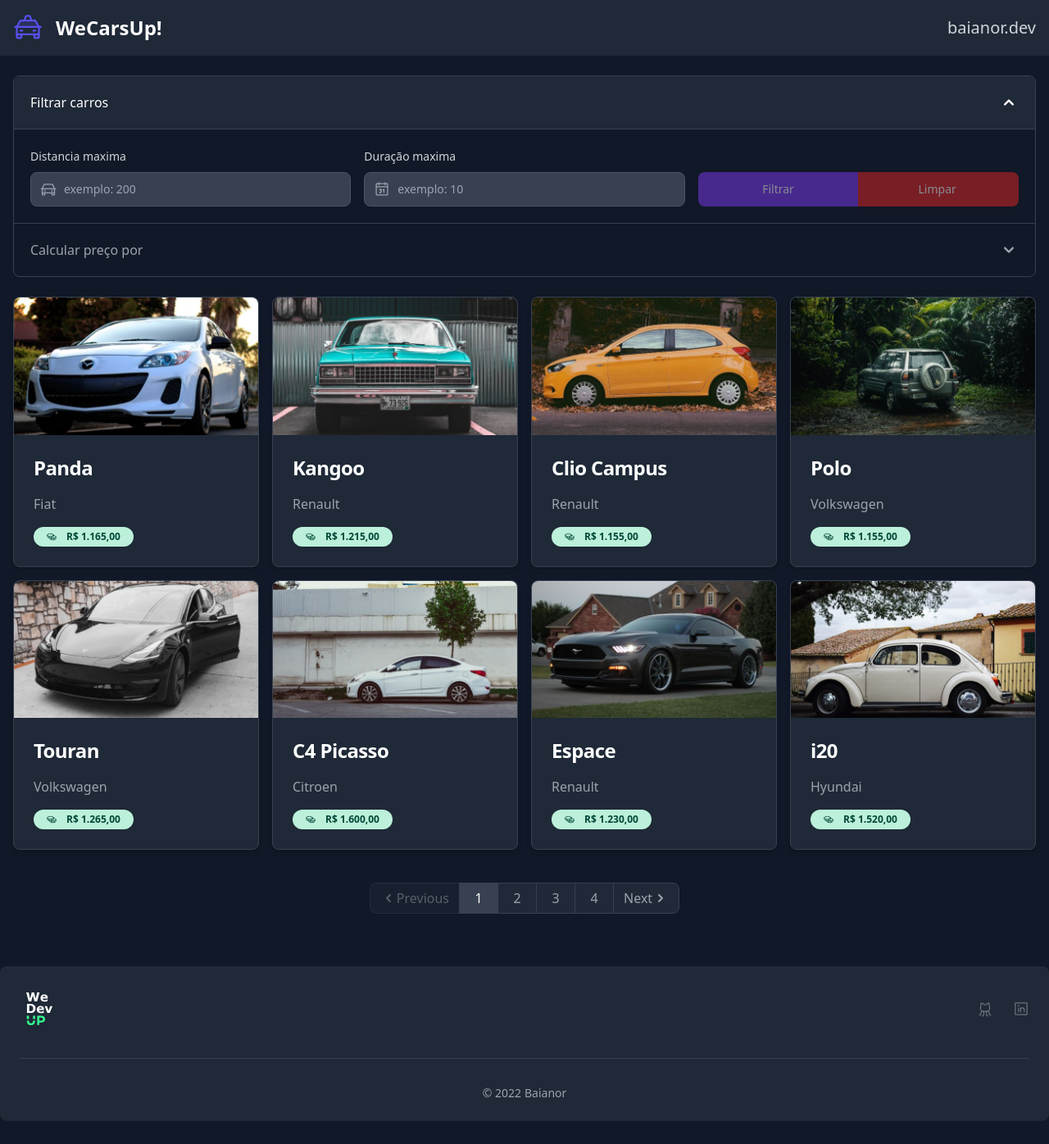
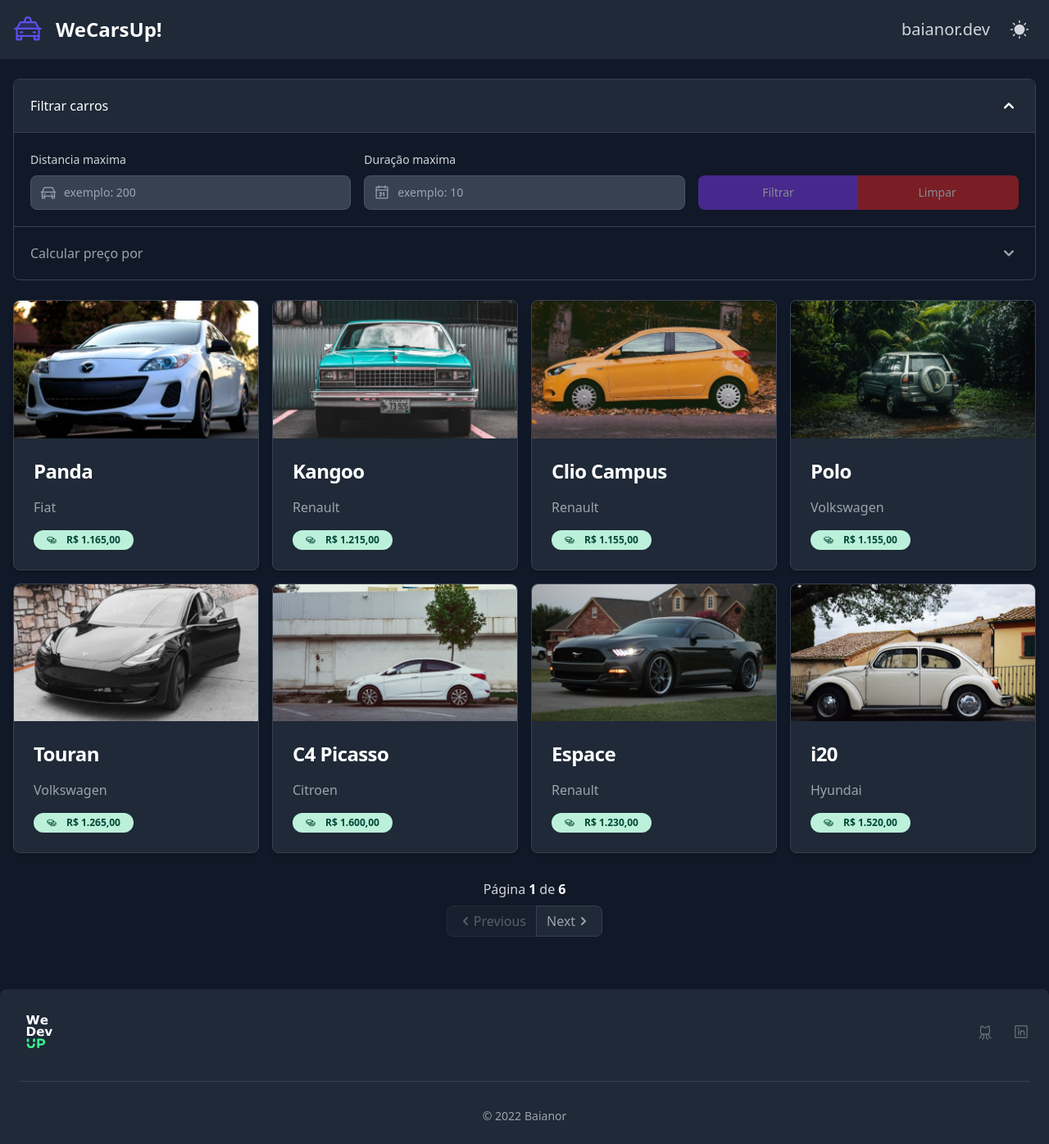
Before and after one commit to BaianorASR/wedevup, a Next.js app: page / in a window 1280 px wide. Shown: the whole page at 82% size. Before the commit the page ends 1368 px from the top, so only its background shows below. Built offline with nearby package versions, Linux system fonts and the light colour scheme.

Commit message:
add theme switch

```diff
--- a/components/CardSkeleton.tsx
+++ b/components/CardSkeleton.tsx
@@ -2,7 +2,7 @@
   return (
     <div
       role="status"
-      className="animate-pulse dark:border-gray-700 w-full max-w-sm border border-gray-200 rounded shadow"
+      className="animate-pulse dark:border-gray-700 w-full max-w-sm h-[160px] border border-gray-200 rounded shadow"
     >
       <div className="dark:bg-gray-700 h-44 flex items-center justify-center mb-4 bg-gray-300 rounded rounded-b-none">
         <svg
--- a/components/Footer.tsx
+++ b/components/Footer.tsx
@@ -4,7 +4,10 @@
 
 export function Footer() {
   return (
-    <F container={true} className="mt-16">
+    <F
+      container={true}
+      className="dark:border-none mt-16 bg-gray-200 border rounded-b-none"
+    >
       <div className="w-full text-center">
         <div className="sm:flex sm:items-center sm:justify-between justify-between w-full">
           <IconWeDevUp />
@@ -14,14 +17,14 @@
               icon={GithubLogo as any}
               target="_blank"
             >
-              About
+              Github
             </F.Icon>
             <F.Icon
               href="https://www.linkedin.com/in/baianorasr/"
               icon={LinkedinLogo as any}
               target="_blank"
             >
-              Privacy Policy
+              Linkedin
             </F.Icon>
           </div>
         </div>
--- a/components/Header.tsx
+++ b/components/Header.tsx
@@ -1,6 +1,10 @@
-import { Taxi } from 'phosphor-react';
+import { Button, Tooltip } from 'flowbite-react';
+import { Moon, Sun, Taxi } from 'phosphor-react';
+import { useTheme } from '../hooks/useTheme';
 
 export function Header() {
+  const { dark, toggle } = useTheme();
+
   return (
     <div className="bg-gray-50 dark:bg-gray-800 p-4">
       <header className="container flex items-center justify-between mx-auto">
@@ -8,6 +12,7 @@
           <Taxi size={36} weight="duotone" color="#5850EC" />
           WeCarsUp!
         </p>
+        <div className="flex items-center justify-between gap-4 transition-all">
           <a
             className="dark:text-gray-300 sm:block hidden text-xl text-gray-900"
             href="https://github.com/BaianorASR"
@@ -16,6 +21,19 @@
           >
             baianor.dev
           </a>
+          <Tooltip content="Alterar tema!">
+            <div
+              className="hover:border-4 hover:bg-gray-300 dark:hover:bg-gray-600 dark:hover:border-gray-500 flex items-center justify-center w-10 h-10 rounded-lg cursor-pointer"
+              onClick={toggle}
+            >
+              {dark ? (
+                <Moon size={24} weight="fill" color="#1F2937" />
+              ) : (
+                <Sun size={24} weight="fill" color="#D1D5DB" />
+              )}
+            </div>
+          </Tooltip>
+        </div>
       </header>
     </div>
   );
--- a/hooks/useFilter.ts
+++ b/hooks/useFilter.ts
@@ -2,7 +2,6 @@
 import { useCallback, useEffect, useMemo, useState } from 'react';
 
 import { useAppContext } from '../context';
-import { CarsApi } from '../services/api';
 
 export function useFilter() {
   const [distance, setDistance] = useState<number>(0);
--- /dev/null
+++ b/hooks/useTheme.ts
@@ -0,0 +1,16 @@
+import { useState } from 'react';
+
+export function useTheme() {
+  const [dark, setDark] = useState(false);
+
+  const toggle = () => {
+    setDark(!dark);
+    document.documentElement.classList.toggle('dark');
+    console.log('dark', dark);
+  };
+
+  return {
+    dark,
+    toggle,
+  };
+}
--- a/pages/_document.tsx
+++ b/pages/_document.tsx
@@ -16,11 +16,12 @@
 
   render(): JSX.Element {
     return (
-      <Html className="dark min-h-screen">
+      <Html id="theme-root" className="dark min-h-screen transition-colors">
         <Head />
         <body>
           <Main />
           <NextScript />
+          <script></script>
         </body>
       </Html>
     );
--- a/pages/index.tsx
+++ b/pages/index.tsx
@@ -25,12 +25,22 @@
             ))}
           </div>
         )}
+        <div className=" flex flex-col items-center justify-center">
+          <p className="dark:text-gray-300 flex gap-1 text-gray-700">
+            Página
+            <span className="dark:text-white font-bold text-black">{page}</span>
+            de
+            <span className="dark:text-white font-bold text-black">{totalPage}</span>
+          </p>
+
           <Pagination
             currentPage={page}
             totalPages={totalPage}
             onPageChange={setPage}
+            layout="navigation"
             showIcons
           />
+        </div>
       </section>
     </>
   );
```
Lines whose indentation alone changed are shown as unchanged.
